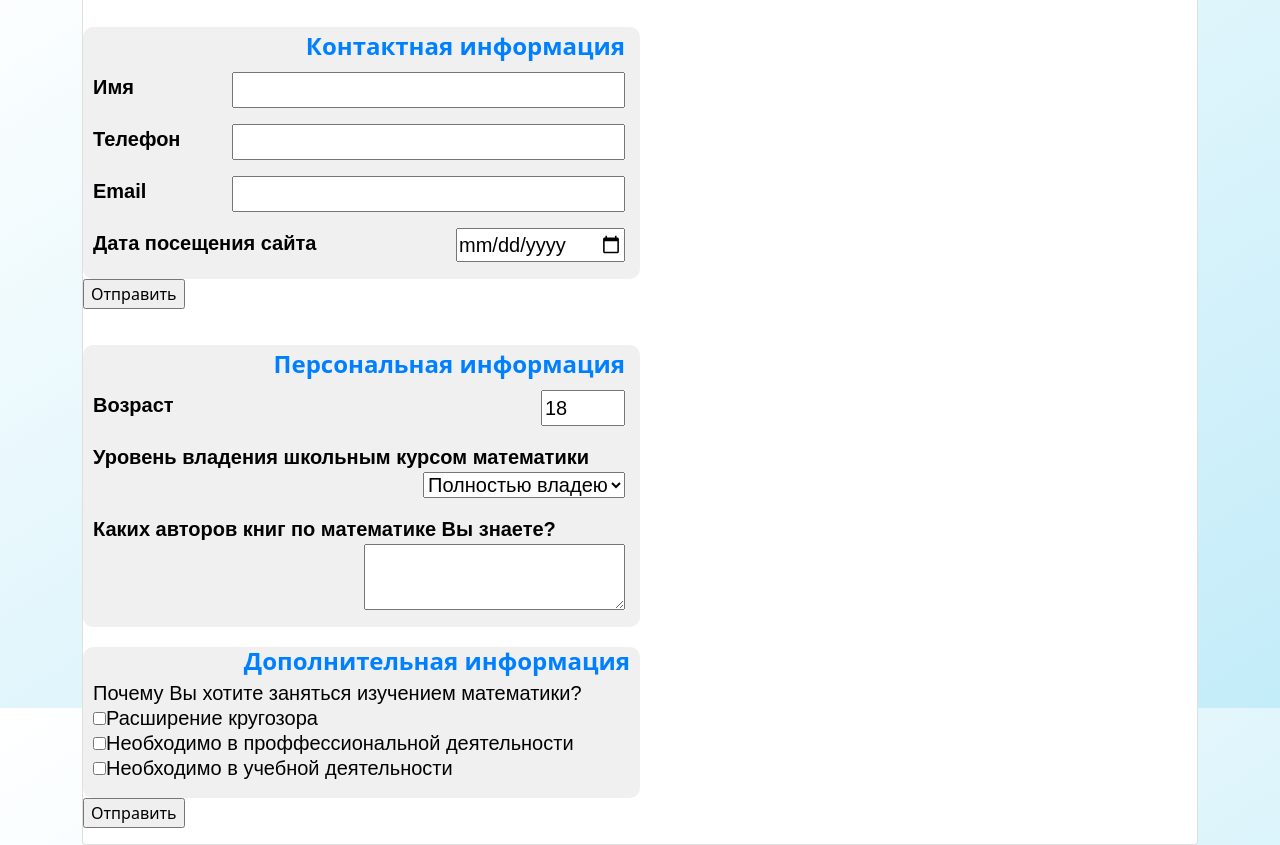
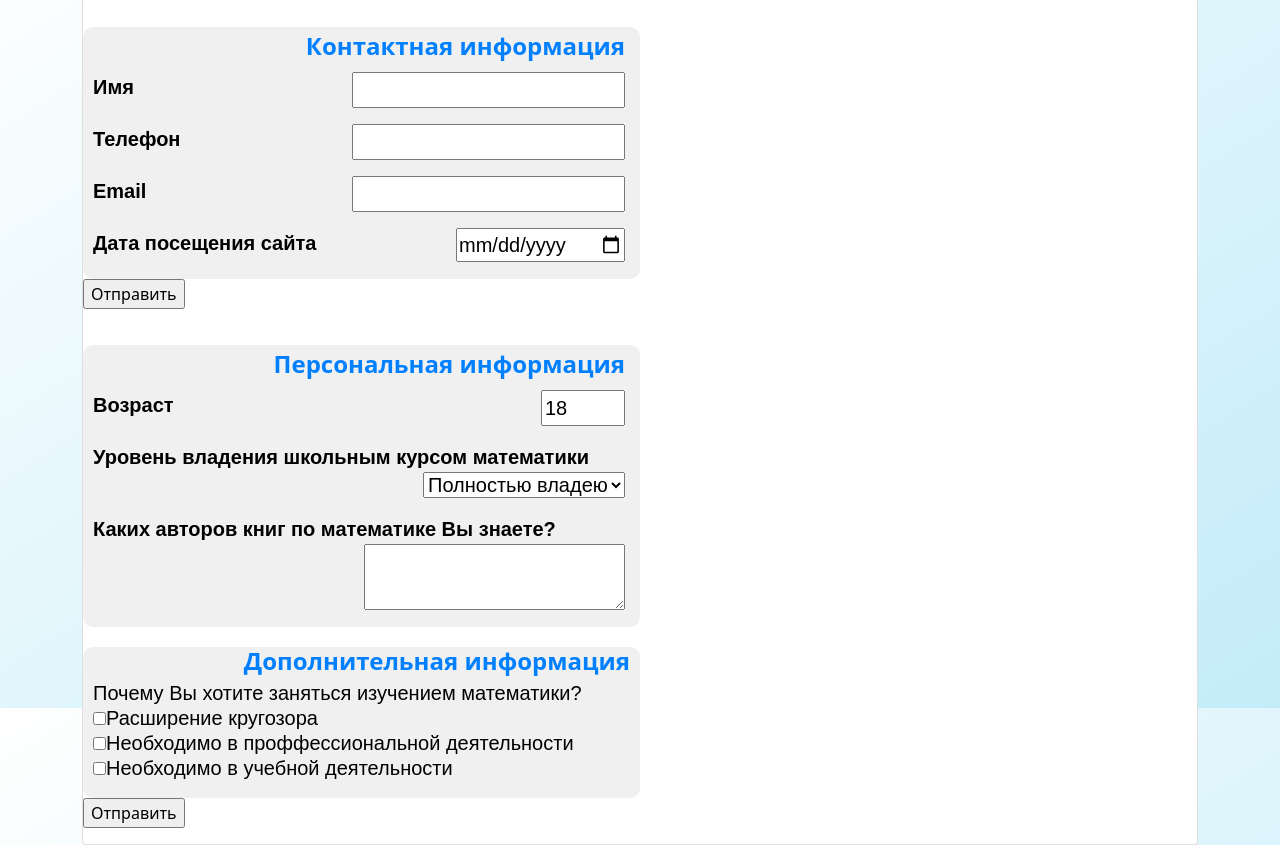
Before and after one commit to Alexander-Derevtsov/MathProject, a plain HTML site: page Form.html in a window 1280 px wide. Shown: the part 92-937 px from the top of the page. Drawn offline with nearby package versions, Linux system fonts and the light colour scheme.

Commit message:
Update Form.html

```diff
--- a/Form.html
+++ b/Form.html
@@ -54,10 +54,10 @@
 	<form action="https://ya.ru">
 	<fieldset class="one">
 		<legend>Контактная информация</legend>
-		<p><label>Имя</label><input type="text" name="last_name" size="30"></p>
-		<p><label>Телефон</label><input type="text" name="tel" size="30"></p>
-		<p><label>Email</label><input type="email" name="email" size="30"></p>
-		<p><label>Дата посещения сайта</label><input type="date" name="date" size="30"></p>
+		<p><label>Имя</label><input type="text" name="last_name" size="20"></p>
+		<p><label>Телефон</label><input type="text" name="tel" size="20"></p>
+		<p><label>Email</label><input type="email" name="email" size="20"></p>
+		<p><label>Дата посещения сайта</label><input type="date" name="date" size="20"></p>
 			</fieldset>
 	 <input type="Submit" name="submit" value="Отправить">
 	  </form>
@@ -66,7 +66,7 @@
 
 	<fieldset class="one">
 		<legend>Персональная информация</legend>
-		<p><label>Возраст</label><input type="number" value="18" min="1" max="100" step="1" size="50" name="age"></p>
+		<p><label>Возраст</label><input type="number" value="18" min="1" max="100" step="1" size="30" name="age"></p>
 		<p><label>Уровень владения школьным курсом математики</label>
 		<select name="choose">
 		<option> Полностью владею </option>
```
